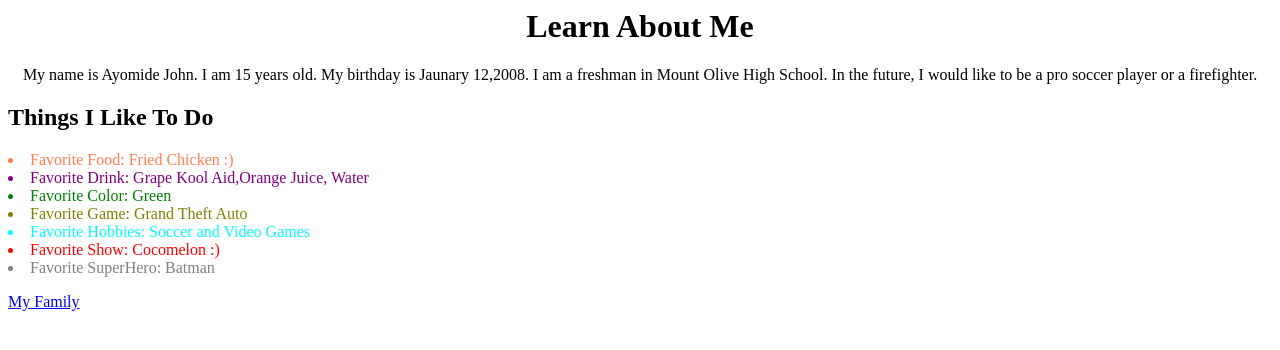
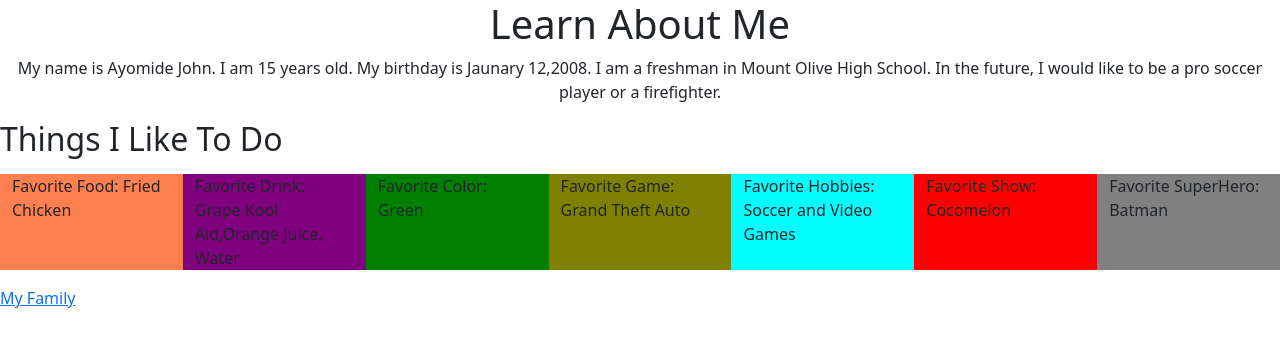
Before and after one commit to ZackZoom/RWC-Web-Develpoment, a plain HTML site: page Project/index.html in a window 1280 px wide. Drawn offline with nearby package versions, Linux system fonts and the light colour scheme.

Commit message:
Me and Family
New me and family page

```diff
--- a/Project/index.html
+++ b/Project/index.html
@@ -1,18 +1,42 @@
-<html>
+<html lang="en">
     <head>
+        <meta charset="utf-8">
+    <meta name="viewport" content="width=device-width, initial-scale=1">
         <title>Ayomide John's Page</title>
+        <link href="https://cdn.jsdelivr.net/npm/bootstrap@5.0.2/dist/css/bootstrap.min.css" rel="stylesheet" integrity="sha384-EVSTQN3/azprG1Anm3QDgpJLIm9Nao0Yz1ztcQTwFspd3yD65VohhpuuCOmLASjC" crossorigin="anonymous">
     </head>
+    <body>
     <h1 style="text-align: center;">Learn About Me</h1>
     <p style="text-align: center;">My name is Ayomide John. I am 15 years old. My birthday is Jaunary 12,2008. I am a freshman in Mount Olive High School. In the future, I would like to be a pro soccer player or a firefighter. </p>
     <h2>Things I Like To Do</h2>
     <p>
-        <li style="color: coral;">Favorite Food: Fried Chicken :) </li>
-        <li style="color: purple;">Favorite Drink: Grape Kool Aid,Orange Juice, Water</li>
-        <li style="color: green;">Favorite Color: Green</li>
-        <li style="color: olive;">Favorite Game: Grand Theft Auto</li>
-        <li style="color: aqua;">Favorite Hobbies: Soccer and Video Games</li>
-        <li style="color: red;">Favorite Show: Cocomelon :)</li>
-        <li style="color: gray;">Favorite SuperHero: Batman</li>
+        <div class="container-fluid">
+            <div class="row">
+              <div class="col" style="background-color: coral;">
+                Favorite Food: Fried Chicken
+              </div>
+              <div class="col" style="background-color: purple;">
+                Favorite Drink: Grape Kool Aid,Orange Juice, Water
+              </div>
+              <div class="col" style="background-color: green;">
+                Favorite Color: Green
+              </div>
+              <div class="col" style="background-color: olive;">
+                Favorite Game: Grand Theft Auto
+              </div>
+              <div class="col" style="background-color: aqua;">
+                Favorite Hobbies: Soccer and Video Games
+              </div>
+              <div class="col" style="background-color: red;">
+                Favorite Show: Cocomelon
+              </div>
+              <div class="col" style="background-color: gray;">
+                Favorite SuperHero: Batman
+              </div>
+            </div>
+          </div>
     </p>
     <p><a href="file:///C:/Users/Owner/Documents/GitHub/RWC-Web-Develpoment/Project/myfamily.html">My Family</a></p>
-</html>
+    <script src="https://cdn.jsdelivr.net/npm/bootstrap@5.0.2/dist/js/bootstrap.bundle.min.js" integrity="sha384-MrcW6ZMFYlzcLA8Nl+NtUVF0sA7MsXsP1UyJoMp4YLEuNSfAP+JcXn/tWtIaxVXM" crossorigin="anonymous"></script>
+</body>
+    </html>
```
Also changed, not shown: Project/style.css (added).
